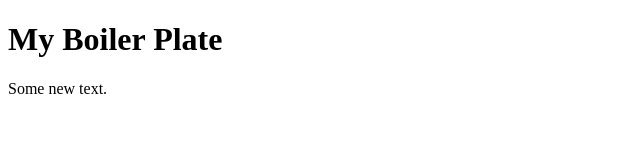
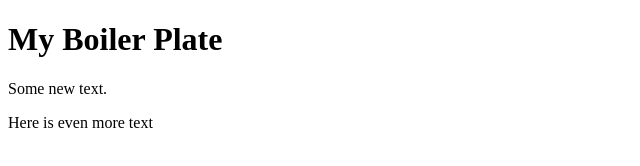
Before and after one commit to natashalipman/Boiler-Plate, a plain HTML site: page index.html in a window 1280 px wide. Shown: the whole page, without its empty margins (0-640 px from the left). Drawn offline with Linux system fonts and the light colour scheme.

Commit message:
"Even more text"

```diff
--- a/index.html
+++ b/index.html
@@ -7,5 +7,6 @@
   <body>
     <h1>My Boiler Plate</h1>
     <p>Some new text.</p>
+    <p>Here is even more text</p>
   </body>
 </html>
```
